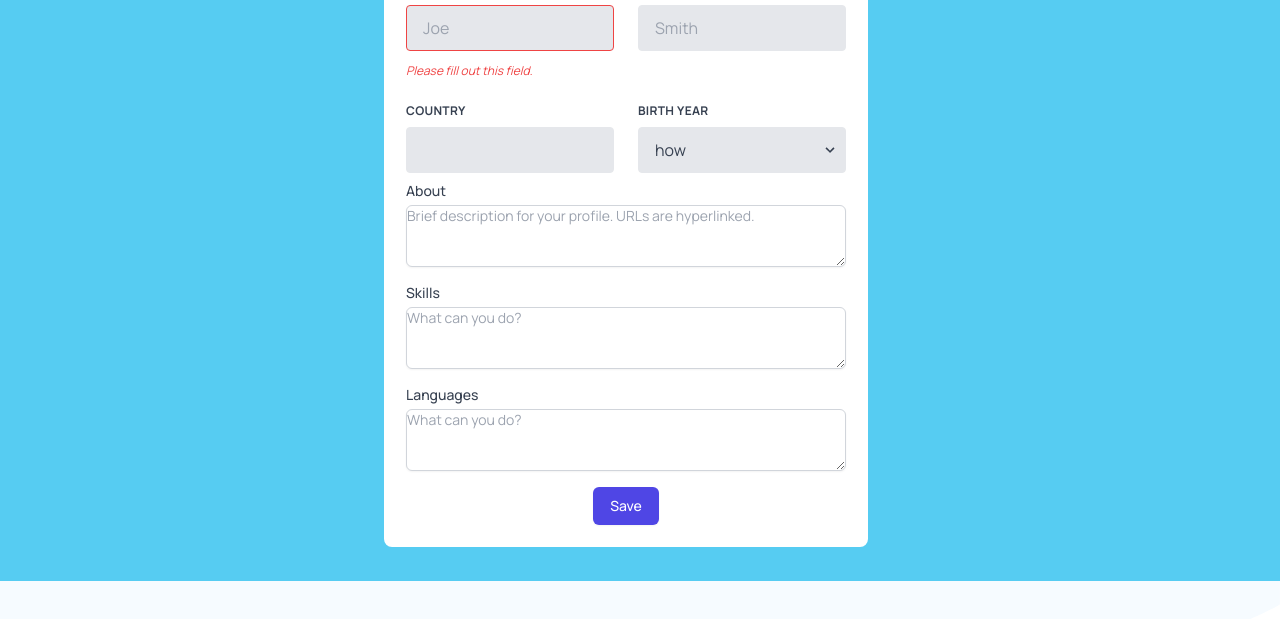
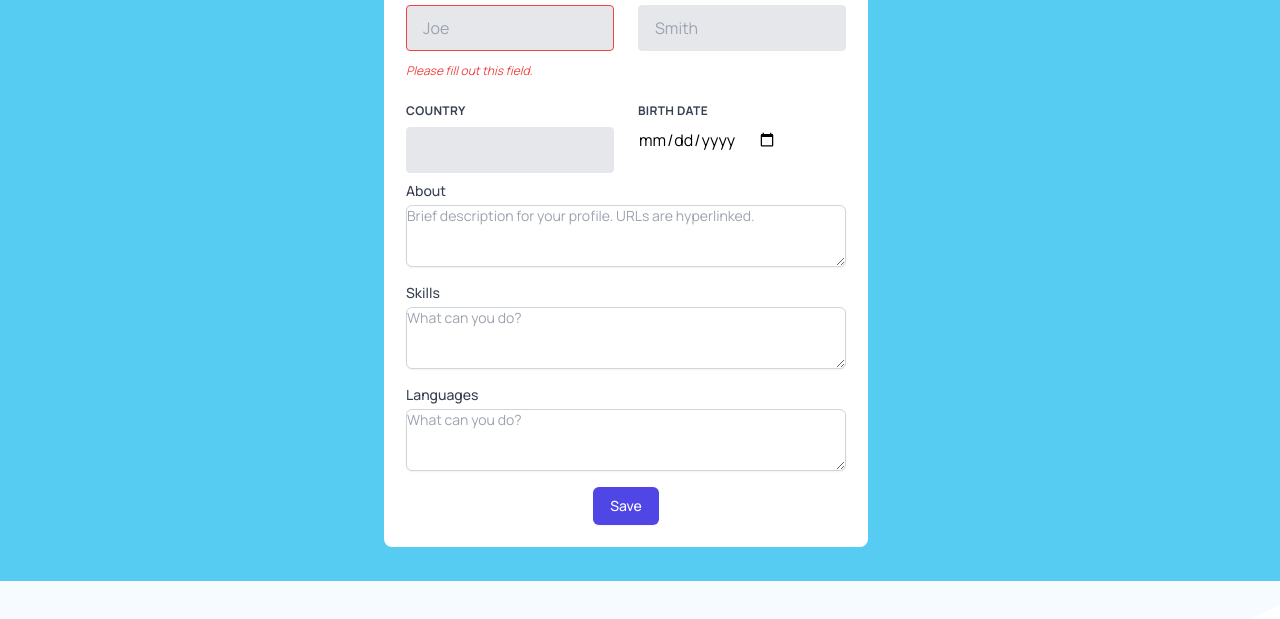
Before and after one commit to MaxTGM/smart-contract, a website: page public/html/form.html in a window 1280 px wide. Shown: the part 219-838 px from the top of the page. Drawn offline with nearby package versions, Linux system fonts and the light colour scheme; files that its build step writes are made by us from their sources.

Commit message:
changed input type for birth date

```diff
--- a/public/html/form.html
+++ b/public/html/form.html
@@ -39,18 +39,19 @@
       </div>
       <div class="w-full md:w-1/2 px-3 mb-6 md:mb-0">
         <label class="block uppercase tracking-wide text-gray-700 text-xs font-bold mb-2" for="grid-state">
-          Birth Year
+          Birth Date
         </label>
         <div class="relative">
-          <select class="block appearance-none w-full bg-gray-200 border border-gray-200 text-gray-700 py-3 px-4 pr-8 rounded leading-tight focus:outline-none focus:bg-white focus:border-gray-500" id="grid-state">
-            <option>how</option>
+          <input type="date">
+          <!-- <select class="block appearance-none w-full bg-gray-200 border border-gray-200 text-gray-700 py-3 px-4 pr-8 rounded leading-tight focus:outline-none focus:bg-white focus:border-gray-500" id="grid-state"> -->
+            <!-- <option>how</option>
             <option>to</option>
             <option>do</option>
-            <option>this</option>
-          </select>
-          <div class="pointer-events-none absolute inset-y-0 right-0 flex items-center px-2 text-gray-700">
+            <option>this</option> -->
+          <!-- </select> -->
+          <!-- <div class="pointer-events-none absolute inset-y-0 right-0 flex items-center px-2 text-gray-700">
             <svg class="fill-current h-4 w-4" xmlns="http://www.w3.org/2000/svg" viewBox="0 0 20 20"><path d="M9.293 12.95l.707.707L15.657 8l-1.414-1.414L10 10.828 5.757 6.586 4.343 8z"/></svg>
-          </div>
+          </div> -->
         </div>
       </div>
     </div>
```
